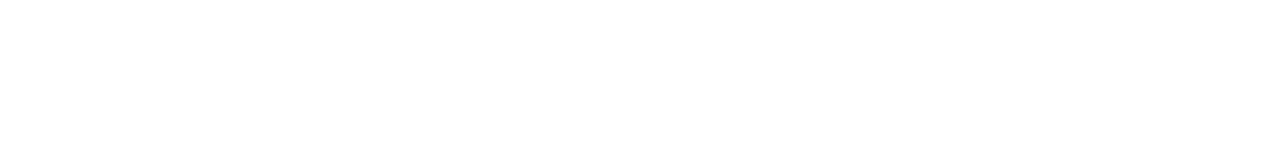
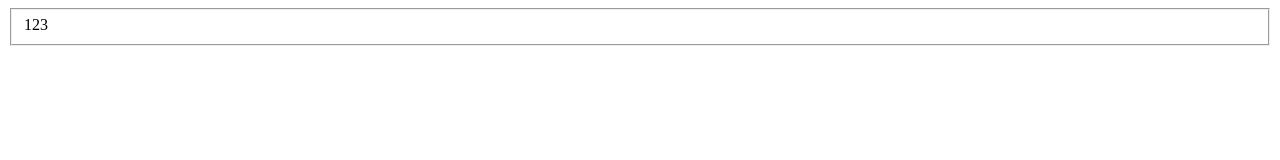
Before and after one commit to trinidaa/MATE, a plain HTML site: page index.html in a window 1280 px wide. Drawn offline with Linux system fonts and the light colour scheme.

Commit message:
add fildset 123

```diff
--- a/index.html
+++ b/index.html
@@ -6,6 +6,6 @@
     <title>Document</title>
 </head>
 <body>
-
+    <Fieldset>123</Fieldset>
 </body>
 </html>
```
